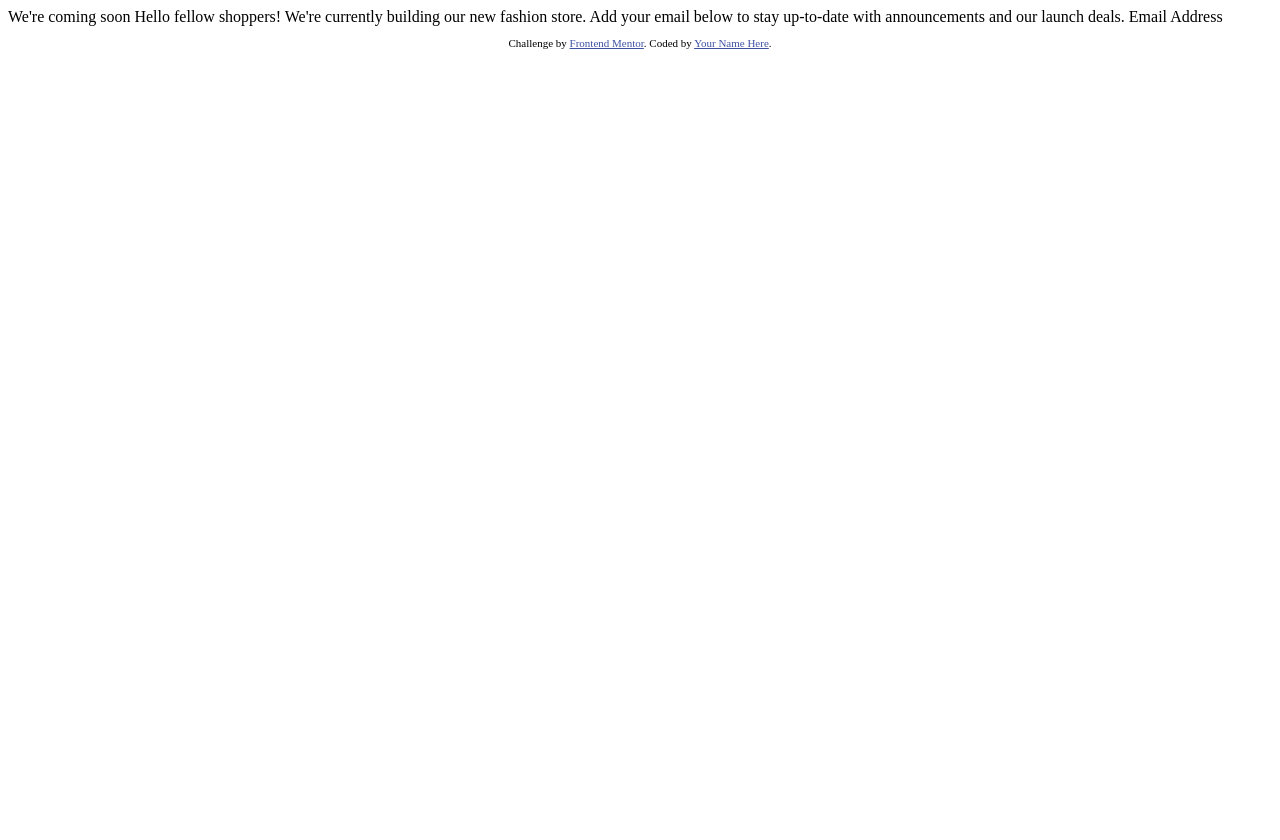
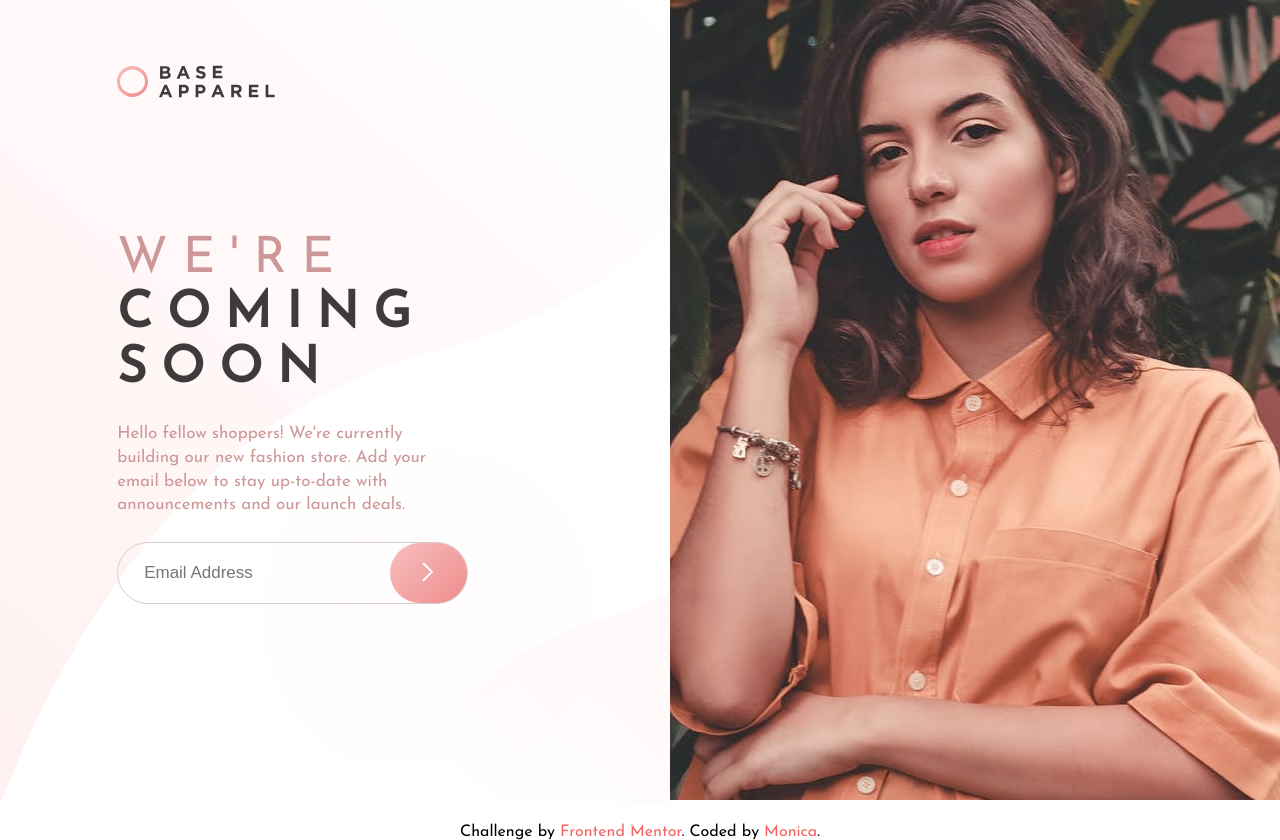
Before and after one commit to Monicaaaaa/base-apparel-coming-soon-master, a plain HTML site: page index.html in a window 1280 px wide. Before the commit the page ends 800 px from the top, so only its background shows below. Drawn offline with Linux system fonts and the light colour scheme.

Commit message:
desktop UI

```diff
--- a/index.html
+++ b/index.html
@@ -3,30 +3,41 @@
 <head>
   <meta charset="UTF-8">
   <meta name="viewport" content="width=device-width, initial-scale=1.0"> <!-- displays site properly based on user's device -->
-
+  <meta http-equiv="x-ua-compatible" content="ie=edge">
   <link rel="icon" type="image/png" sizes="32x32" href="./images/favicon-32x32.png">
 
   <title>Frontend Mentor | Base Apparel coming soon page</title>
-
-  <!-- Feel free to remove these styles or customise in your own stylesheet 👍 -->
-  <style>
-    .attribution { font-size: 11px; text-align: center; }
-    .attribution a { color: hsl(228, 45%, 44%); }
-  </style>
+  <meta name="description" content="Hello fellow shoppers! We're currently building our new fashion store.">
+  <link rel="stylesheet" href="styles.css">
+  <link href="https://fonts.googleapis.com/css?family=Josefin+Sans&display=swap" rel="stylesheet">
 </head>
 <body>
 
-  We're coming soon
+  <div class="container">
+    <div class="right-content">
+      <div class="logo">
+        <a href="#"><img src="images/logo.svg" alt="logo"></a>
+      </div>
+      <div class="main-content">
+        <h1 class="title"><span>We're</span><br>coming<br>soon</h1>
+        <p class="description">Hello fellow shoppers! We're currently building our new fashion store.
+          Add your email below to stay up-to-date with announcements and our launch deals.</p>
+          <div class="email-box">
+            <input class="email" type="email" placeholder="Email Address">
+            <button class="btn"><img src="images/icon-arrow.svg" alt="arrow icon"></button>
+          </div>
+      </div>
+    </div>
+    <div class="left-content">
+      <img src="images/hero-desktop.jpg" alt="girl looking at the camera">
+    </div>
 
-  Hello fellow shoppers! We're currently building our new fashion store.
-  Add your email below to stay up-to-date with announcements and our launch deals.
-
-  Email Address
+  </div>
 
   <footer>
     <p class="attribution">
       Challenge by <a href="https://www.frontendmentor.io?ref=challenge" target="_blank">Frontend Mentor</a>.
-      Coded by <a href="#">Your Name Here</a>.
+      Coded by <a href="#">Monica</a>.
     </p>
   </footer>
 </body>
--- /dev/null
+++ b/styles.css
@@ -0,0 +1,145 @@
+/* http://meyerweb.com/eric/tools/css/reset/
+   v2.0 | 20110126
+   License: none (public domain)
+*/
+
+html, body, div, span, applet, object, iframe,
+h1, h2, h3, h4, h5, h6, p, blockquote, pre,
+a, abbr, acronym, address, big, cite, code,
+del, dfn, em, img, ins, kbd, q, s, samp,
+small, strike, strong, sub, sup, tt, var,
+b, u, i, center,
+dl, dt, dd, ol, ul, li,
+fieldset, form, label, legend,
+table, caption, tbody, tfoot, thead, tr, th, td,
+article, aside, canvas, details, embed,
+figure, figcaption, footer, header, hgroup,
+menu, nav, output, ruby, section, summary,
+time, mark, audio, video {
+	margin: 0;
+	padding: 0;
+	border: 0;
+	font-size: 100%;
+	font: inherit;
+	vertical-align: baseline;
+}
+/* HTML5 display-role reset for older browsers */
+article, aside, details, figcaption, figure,
+footer, header, hgroup, menu, nav, section {
+	display: block;
+}
+body {
+	line-height: 1;
+}
+ol, ul {
+	list-style: none;
+}
+blockquote, q {
+	quotes: none;
+}
+blockquote:before, blockquote:after,
+q:before, q:after {
+	content: '';
+	content: none;
+}
+table {
+	border-collapse: collapse;
+	border-spacing: 0;
+}
+
+/* STYLES */
+body {
+    font-family: 'Josefin Sans', sans-serif;
+    font-size: 16px;
+}
+
+.container {
+
+    display: flex;
+
+}
+
+.right-content {
+    background-image: url("images/bg-pattern-desktop.svg");
+    background-size: cover;
+}
+
+.logo {
+    /* border: 1px solid violet; */
+    width: 65%;
+    margin: 65px auto 0;
+}
+
+.main-content {
+    /* border: 1px solid green; */
+    width: 65%;
+    margin: 0 auto;
+    height: 70%;
+}
+
+.title {
+    /* border: 1px solid peru; */
+    text-transform: uppercase;
+    margin-top: 130px;
+    font-size: 50px;
+    letter-spacing: .3em;
+    font-weight: 600;
+    color: #413a3a;
+    line-height: 1.1;
+    margin-bottom: 25px;
+}
+
+span {
+    font-weight: 300;
+    color: #ce9797;
+}
+
+.description {
+    /* border: 1px solid palegreen; */
+    color: #ce9797;
+    font-size: 17px;
+    line-height: 1.4;
+    font-weight: 400;
+    width: 80%;
+    margin: 25px 0;
+}
+
+.email-box {
+    border: 1px solid #d8ccce;
+    border-radius: 50px;
+    width: 80%;
+    height: 60px;
+    display: flex;
+    justify-content: flex-end;
+}
+
+.email {
+    border: none;
+    background-color: transparent;
+    width: 70%;
+    font-size: 17px;
+    font-weight: 400;
+    color: #ce9797;
+}
+
+.btn {
+    border: none;
+    width: 22%;
+    background-image: linear-gradient(135deg, hsl(0, 80%, 86%), hsl(0, 74%, 74%));
+    border-radius: 30px;
+    box-shadow: 0px 40px 153px -18px rgba(238,140,140,0.83);
+}
+
+.left-content {
+    /* border: 1px solid blue; */
+}
+
+.attribution {
+    padding-top: 20px;
+    text-align: center;
+}
+
+.attribution a {
+    text-decoration: none;
+    color: #f96262;
+}
```
